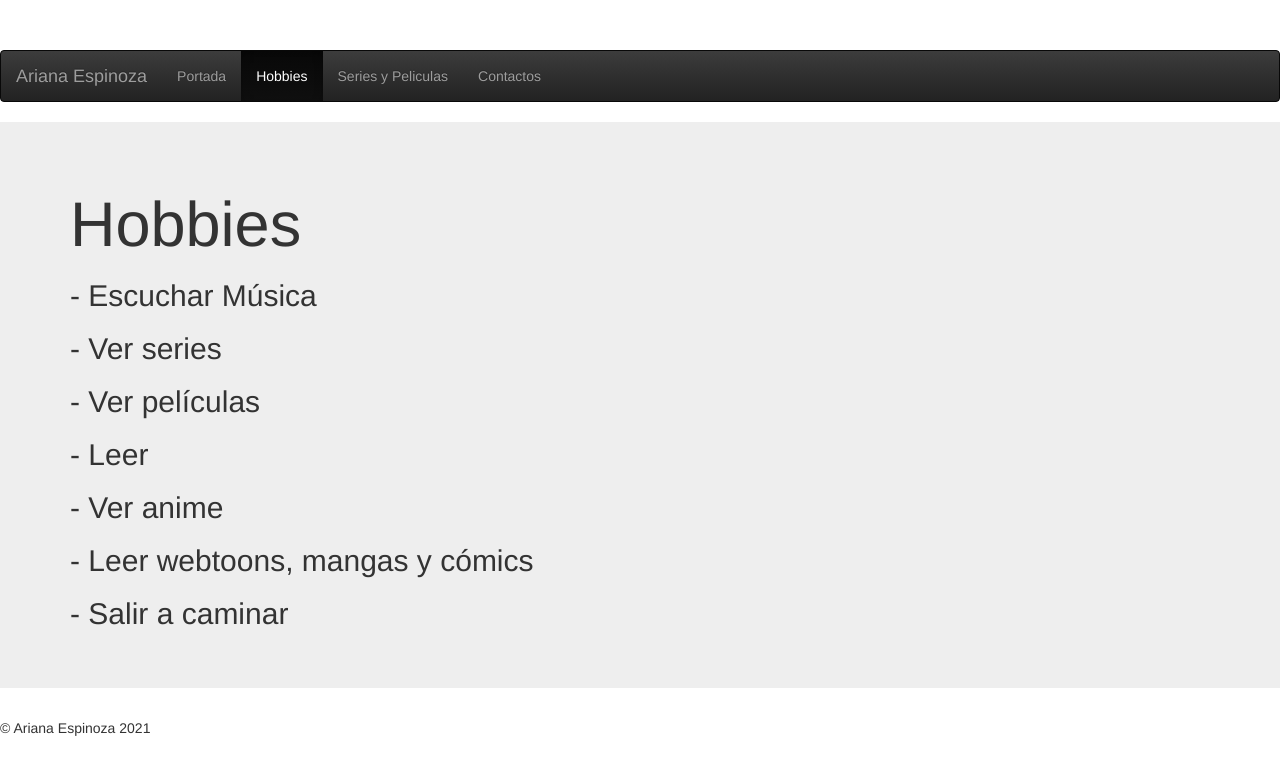
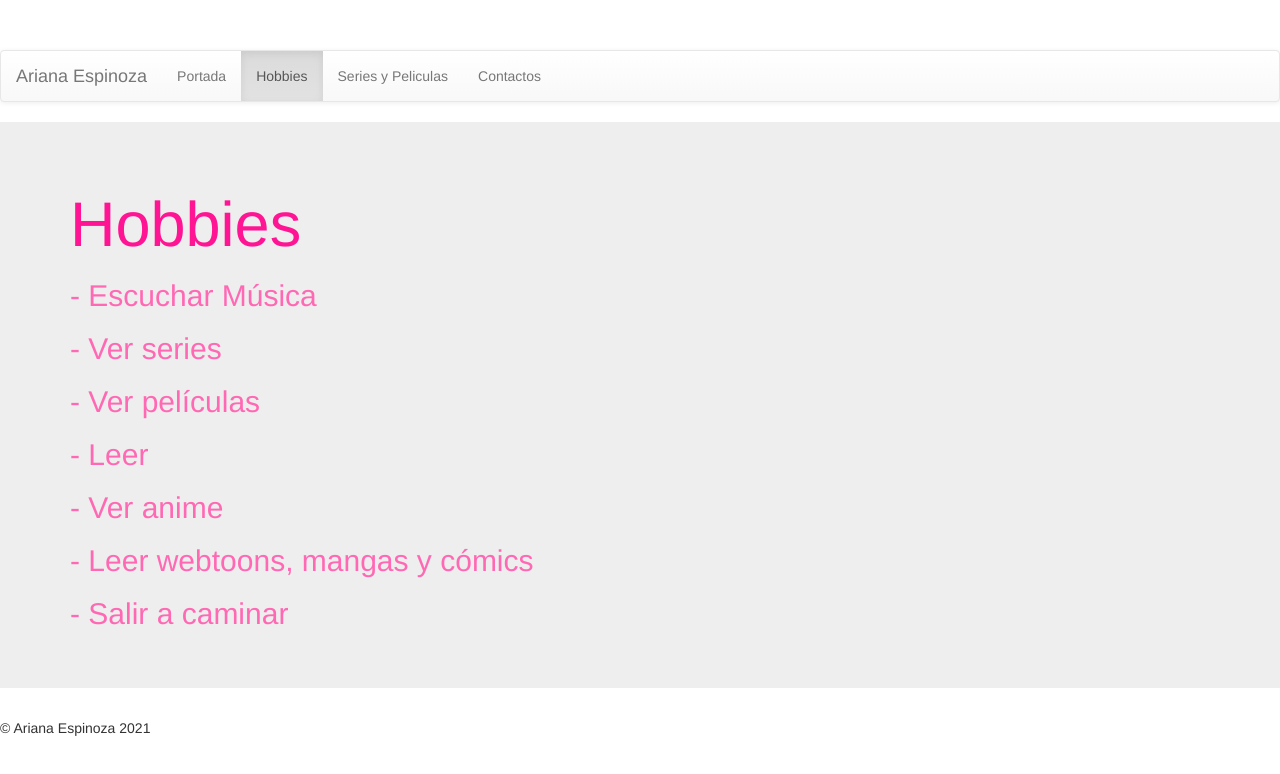
Before and after one commit to Ariana1998/LandingEspinozaAriana, a website: page public_html/hobbies.html in a window 1280 px wide. Drawn offline with nearby package versions, Linux system fonts and the light colour scheme.

Commit message:
Update hobbies.html

```diff
--- a/public_html/hobbies.html
+++ b/public_html/hobbies.html
@@ -27,7 +27,8 @@
         <!--[if lt IE 8]>
             <p class="browserupgrade">You are using an <strong>outdated</strong> browser. Please <a href="http://browsehappy.com/">upgrade your browser</a> to improve your experience.</p>
         <![endif]-->
-    <nav class="navbar navbar-inverse">
+
+    <nav class="navbar navbar-default">
   <div class="container-fluid">
     <div class="navbar-header">
       <a class="navbar-brand" href="#">Ariana Espinoza</a>
@@ -42,16 +43,17 @@
 </nav>
 
     <!-- Main jumbotron for a primary marketing message or call to action -->
+
     <div class="jumbotron">
       <div class="container">
-        <h1>Hobbies</h1>
-        <h2>- Escuchar M&uacute;sica </h2>
-        <h2>- Ver series </h2>
-        <h2>- Ver pel&iacute;culas </h2>
-        <h2>- Leer </h2>
-        <h2>- Ver anime </h2>
-        <h2>- Leer webtoons, mangas y c&oacute;mics </h2>
-        <h2>- Salir a caminar </h2>
+        <h1 style="color: deeppink">Hobbies</h1>
+        <h2 style="color: hotpink">- Escuchar M&uacute;sica </h2>
+        <h2 style="color: hotpink">- Ver series </h2>
+        <h2 style="color: hotpink">- Ver pel&iacute;culas </h2>
+        <h2 style="color: hotpink">- Leer </h2>
+        <h2 style="color: hotpink">- Ver anime </h2>
+        <h2 style="color: hotpink">- Leer webtoons, mangas y c&oacute;mics </h2>
+        <h2 style="color: hotpink">- Salir a caminar </h2>
       </div>
     </div>
 
```
